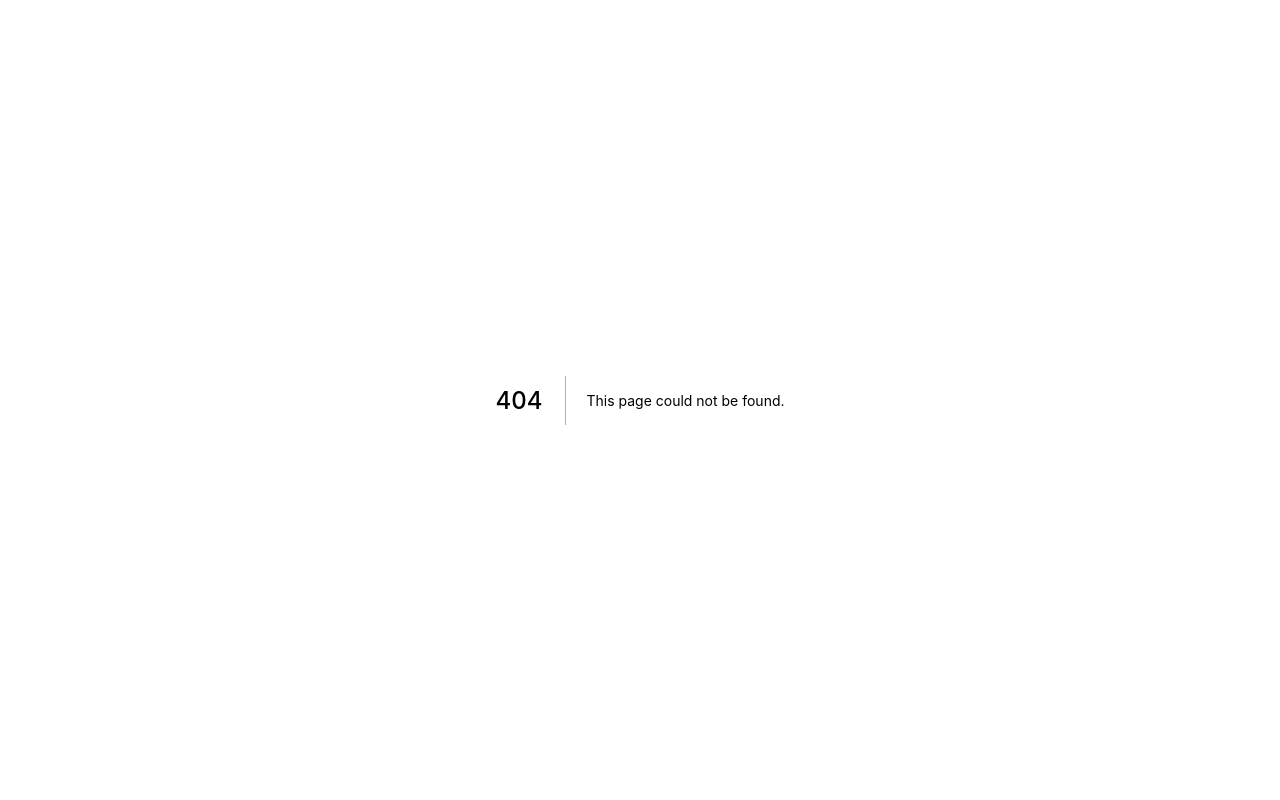
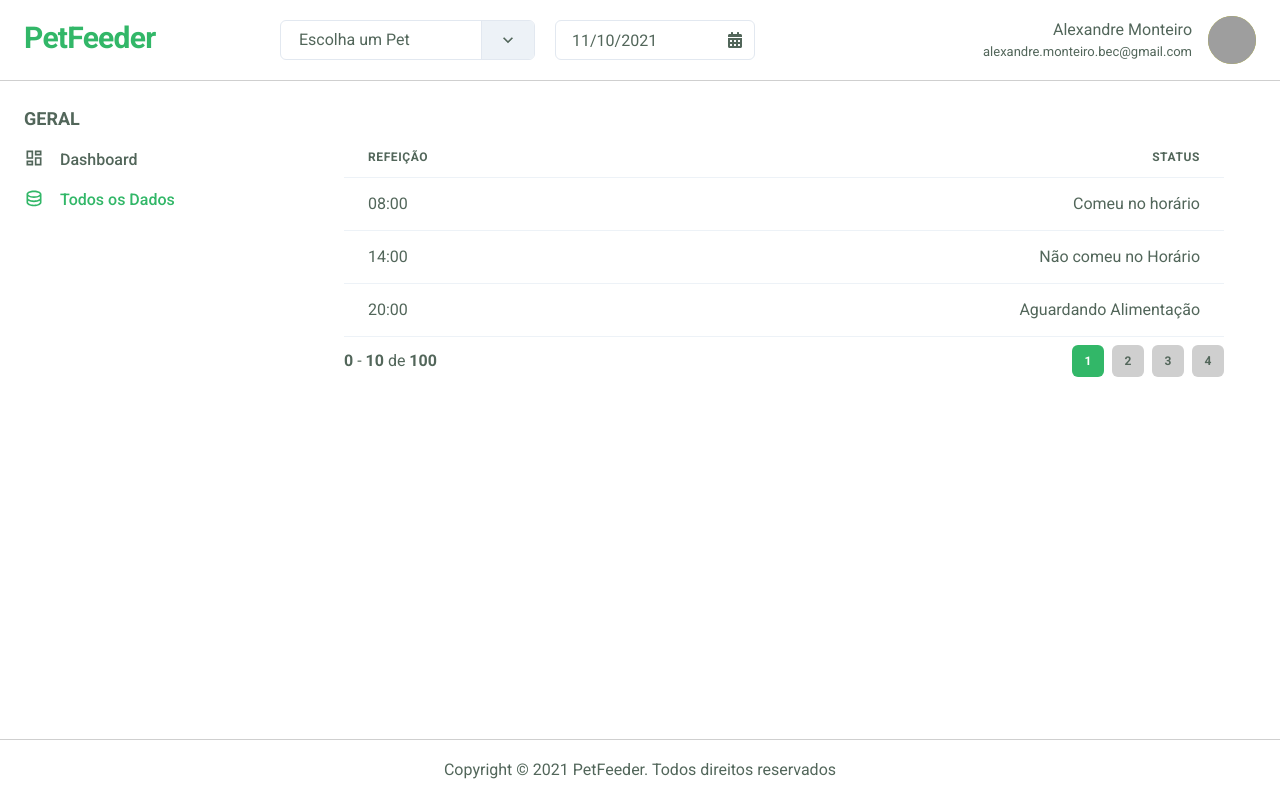
Before and after one commit to arrudadev/pet-feeder-web, a Next.js app: page /data in a window 1280 px wide. Before the commit this address had no page. Built offline with nearby package versions, Linux system fonts and the light colour scheme; grey boxes are pictures that could not be loaded.

Commit message:
chore: add data page

```diff
--- /dev/null
+++ b/src/pages/data.tsx
@@ -0,0 +1,28 @@
+import type { NextPage } from 'next';
+
+import { Box, Flex } from '@chakra-ui/react';
+
+import { Footer } from '../components/Footer';
+import { Header } from '../components/Header';
+import { Sidebar } from '../components/Sidebar';
+import { Table } from '../components/Table';
+
+const Data: NextPage = () => {
+  return (
+    <Flex direction="column" h="100vh">
+      <Header isLoggedIn />
+
+      <Flex w="100%" h="100%" my="6" maxW={1480} mx="auto" px="6">
+        <Sidebar />
+
+        <Box flex="1" borderRadius={8} p="8" w="100%">
+          <Table usePagination />
+        </Box>
+      </Flex>
+
+      <Footer />
+    </Flex>
+  );
+};
+
+export default Data;
```
